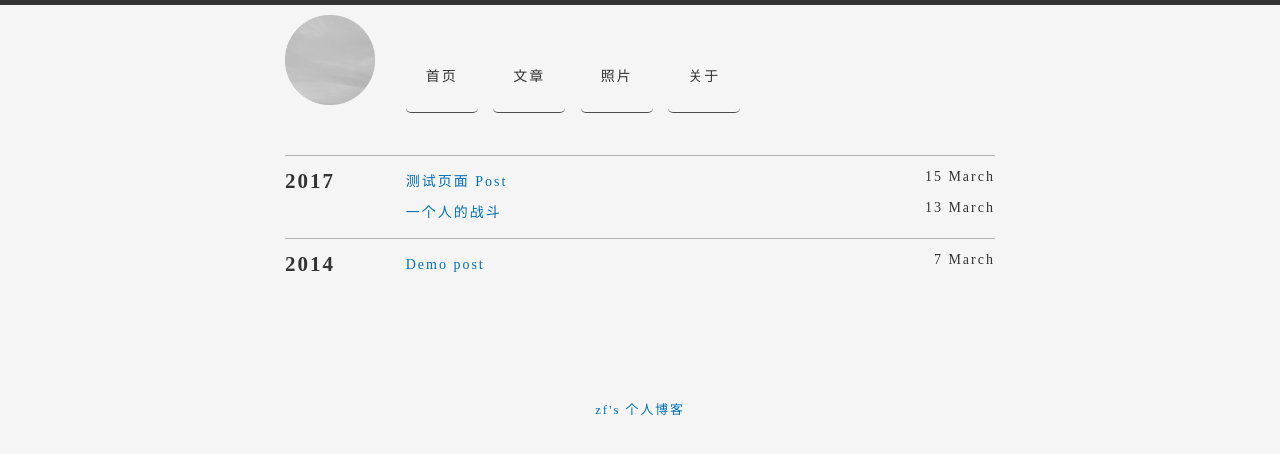
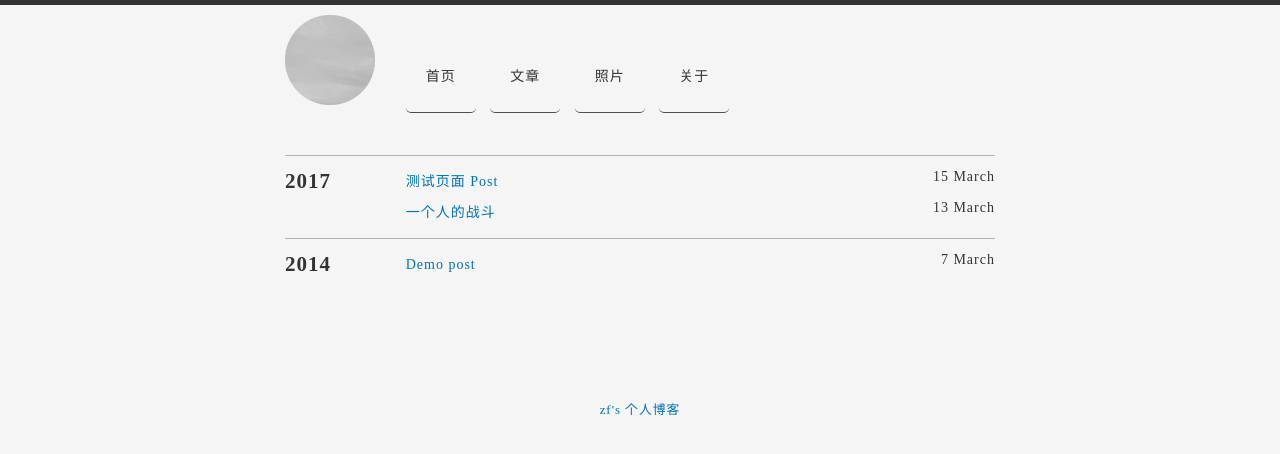
Before and after one commit to hlowd/hlowd.github.io, a Jekyll site: the page built from index.html, in a window 1280 px wide. Shown: the top 454 px of the page. Built offline with Jekyll 4.4.1, drawn with Linux system fonts in a browser that asks for light colours.

Commit message:
Update main.scss

```diff
--- a/public/css/main.scss
+++ b/public/css/main.scss
@@ -23,9 +23,9 @@ body {
   border-top: 5px solid $contrast-color;
   font-family: 'Microsoft YaHei','sans-serif';
   font-size:14px;
-  letter-spacing:2px;
+  letter-spacing:1px;
   color: $contrast-color;
-  font-weight: 300;
+  font-weight: 350;
   line-height: 1.5;
 
   -webkit-font-smoothing: antialiased;
```
